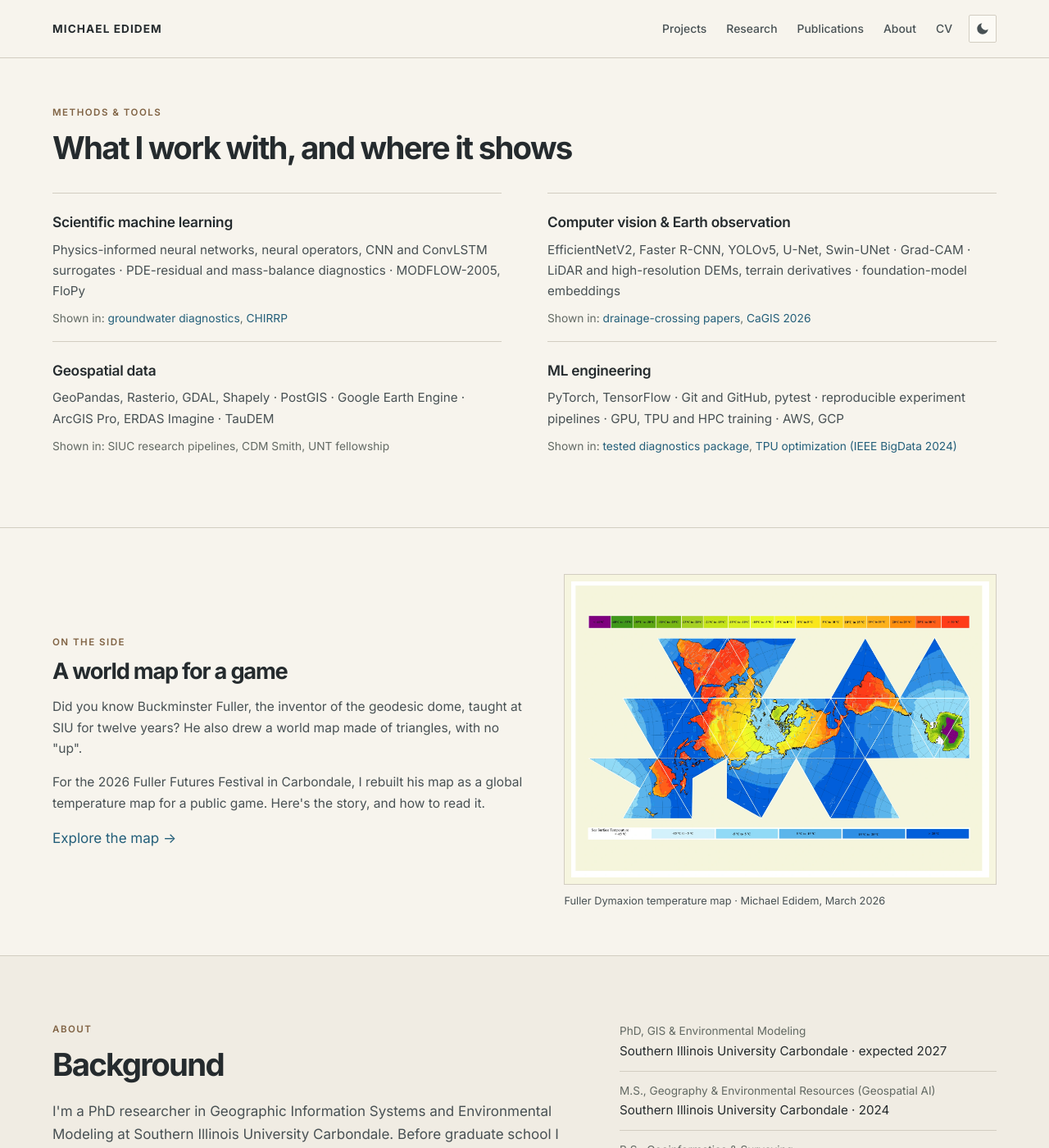
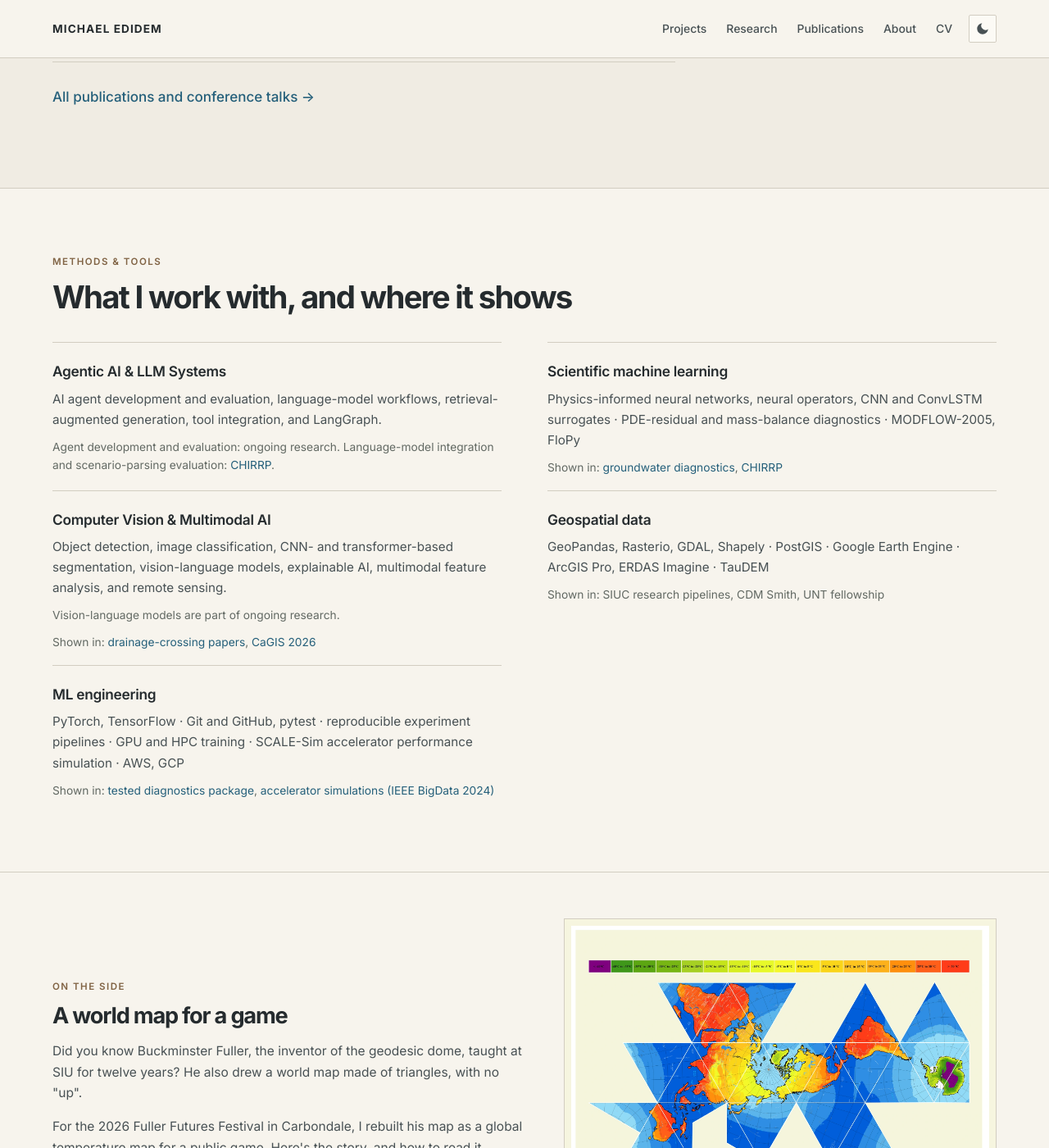
Before and after one commit to mikedidem/medidem, a Jekyll site: the page built from _pages/home.html, in a window 1280 px wide and 1400 px high, scrolled down 4468 px. Shown: the whole window at 82% size. Built offline with Jekyll 4.4.1, drawn with Linux system fonts in a browser that asks for light colours; some of the changed text lies outside the part shown.

Commit message:
Refresh research positioning and highlight ongoing multimodal and agent work

```diff
--- a/_pages/about.html
+++ b/_pages/about.html
@@ -26,9 +26,9 @@
       <div class="timeline-item__head"><span class="timeline-item__role">Research Assistant / Teaching Assistant</span><span class="timeline-item__when">2022 – present</span></div>
       <div class="timeline-item__org">Southern Illinois University Carbondale</div>
       <ul>
-        <li>Develop geospatial ML pipelines for mapping and environmental modeling in Python and GIS.</li>
+        <li>Develop reproducible computational workflows for mapping and environmental modeling, alongside ongoing multimodal AI and AI-agent development and evaluation.</li>
         <li>Built theory-guided and physics-informed neural network surrogates for groundwater simulation, reducing computational cost while measuring physical consistency.</li>
-        <li>Implemented deep-learning architectures (U-Net, CM-UNet, Faster R-CNN, YOLOv5, Transformer-based models) for elevation-derived hydrographic feature extraction and classification.</li>
+        <li>Developed and evaluated object-detection, classification and CNN- and transformer-based segmentation methods for elevation-derived hydrographic feature mapping.</li>
         <li>Conducted TauDEM-based topographic and stream-network analysis for hydrologic connectivity in agricultural watersheds.</li>
         <li>Teach Introduction to GIS (GEOG 401/502); have mentored more than 500 students in geospatial analysis and capstone projects.</li>
       </ul>
@@ -73,7 +73,7 @@
       <div class="timeline-item__head"><span class="timeline-item__role">Research Fellow: Optimizing Deep Learning Models for Geospatial Applications</span><span class="timeline-item__when">Summer 2024</span></div>
       <div class="timeline-item__org">University of North Texas</div>
       <ul>
-        <li>Designed and optimized deep-learning models for drought forecasting and drainage detection, improving efficiency through TPU optimization.</li>
+        <li>Investigated accelerator performance for geospatial deep-learning workloads using SCALE-Sim simulations.</li>
         <li>Built automated pipelines for large geospatial datasets, cutting data-preparation time by 50%.</li>
       </ul>
     </div>
--- a/_pages/home.html
+++ b/_pages/home.html
@@ -10,7 +10,8 @@
       <span class="eyebrow">Geospatial research · Earth &amp; environmental systems</span>
       <h1>Michael Edidem</h1>
       <p class="hero__tagline"><span>Geospatial AI</span><span>Scientific Machine Learning</span><span>Remote Sensing</span><span>Spatial &amp; Spatiotemporal Modeling</span></p>
-      <p class="hero__summary">I work at the intersection of geospatial AI and scientific machine learning. My research focuses on spatial and spatiotemporal prediction, remote sensing and computer vision for feature extraction and mapping, and neural surrogate modeling for environmental simulation. I translate complex physical and geospatial problems into reproducible machine-learning systems and decision-support tools.</p>
+      <p class="hero__summary">I develop and evaluate AI and computational methods for scientific problems, translating complex physical and geospatial challenges into reproducible machine-learning systems and decision-support tools.</p>
+      <p class="hero__summary">My work spans computer vision, scientific machine learning, numerical simulation, and model evaluation. My ongoing research extends into multimodal AI, vision-language models, and agentic workflows, with an emphasis on integration and reliability.</p>
       <p class="hero__meta">PhD Researcher · Southern Illinois University Carbondale<br>Expected graduation 2027 · Carbondale, IL</p>
       <div class="btn-row">
         <a class="btn btn--primary" href="#projects">View projects</a>
@@ -133,6 +134,14 @@
         <p>How can we build fast, accurate models that remain physically consistent? I investigate physics-informed neural operators for groundwater simulation.</p>
         <a href="{{ '/publications/#talks' | relative_url }}">AGU 2026 →</a>
       </div>
+      <div class="current__item">
+        <h4>Multimodal AI for Terrain Correction <span class="status">Ongoing</span></h4>
+        <p>Developing a multimodal AI framework combining vision-language models, terrain deep learning and hydrologic simulation to automate and verify DEM corrections at culverts and bridges.</p>
+      </div>
+      <div class="current__item">
+        <h4>Agentic AI for Scientific Workflows <span class="status">Ongoing</span></h4>
+        <p>Developing and evaluating AI-agent approaches for scientific and computational workflows, focusing on tool integration, workflow execution, and reliability.</p>
+      </div>
     </article>
   </div>
 </section>
@@ -209,13 +218,19 @@
     </div>
     <div class="caps">
       <div class="cap">
+        <h3>Agentic AI &amp; LLM Systems</h3>
+        <p>AI agent development and evaluation, language-model workflows, retrieval-augmented generation, tool integration, and LangGraph.</p>
+        <p class="cap__evidence">Agent development and evaluation: ongoing research. Language-model integration and scenario-parsing evaluation: <a href="{{ '/projects/chirrp/' | relative_url }}">CHIRRP</a>.</p>
+      </div>
+      <div class="cap">
         <h3>Scientific machine learning</h3>
         <p>Physics-informed neural networks, neural operators, CNN and ConvLSTM surrogates · PDE-residual and mass-balance diagnostics · MODFLOW-2005, FloPy</p>
         <p class="cap__evidence">Shown in: <a href="{{ '/projects/groundwater-surrogates/' | relative_url }}">groundwater diagnostics</a>, <a href="{{ '/projects/chirrp/' | relative_url }}">CHIRRP</a></p>
       </div>
       <div class="cap">
-        <h3>Computer vision &amp; Earth observation</h3>
-        <p>EfficientNetV2, Faster R-CNN, YOLOv5, U-Net, Swin-UNet · Grad-CAM · LiDAR and high-resolution DEMs, terrain derivatives · foundation-model embeddings</p>
+        <h3>Computer Vision &amp; Multimodal AI</h3>
+        <p>Object detection, image classification, CNN- and transformer-based segmentation, vision-language models, explainable AI, multimodal feature analysis, and remote sensing.</p>
+        <p class="cap__evidence">Vision-language models are part of ongoing research.</p>
         <p class="cap__evidence">Shown in: <a href="{{ '/projects/drainage-crossing-detection/' | relative_url }}">drainage-crossing papers</a>, <a href="{{ '/projects/drainage-crossing-detection/#transfer' | relative_url }}">CaGIS 2026</a></p>
       </div>
       <div class="cap">
@@ -225,8 +240,8 @@
       </div>
       <div class="cap">
         <h3>ML engineering</h3>
-        <p>PyTorch, TensorFlow · Git and GitHub, pytest · reproducible experiment pipelines · GPU, TPU and HPC training · AWS, GCP</p>
-        <p class="cap__evidence">Shown in: <a href="https://github.com/mikedidem/gw_surrogate_evaluation">tested diagnostics package</a>, <a href="https://doi.org/10.1109/BigData62323.2024.10826077">TPU optimization (IEEE BigData 2024)</a></p>
+        <p>PyTorch, TensorFlow · Git and GitHub, pytest · reproducible experiment pipelines · GPU and HPC training · SCALE-Sim accelerator performance simulation · AWS, GCP</p>
+        <p class="cap__evidence">Shown in: <a href="https://github.com/mikedidem/gw_surrogate_evaluation">tested diagnostics package</a>, <a href="https://doi.org/10.1109/BigData62323.2024.10826077">accelerator simulations (IEEE BigData 2024)</a></p>
       </div>
     </div>
   </div>
--- a/_pages/projects/chirrp.html
+++ b/_pages/projects/chirrp.html
@@ -29,6 +29,10 @@
 
     <h2>My role</h2>
     <p>I led the technical build. I trained and validated the physics-informed surrogate against MODFLOW-2005, built the web application, and connected the LLM layer, which parses requests and retrieves regulations, to the surrogate and the app. The paper is led by my advisor, Dr. Ruopu Li.</p>
+
+    <h2>Language-model integration and evaluation</h2>
+    <p>I connected the LLM layer to the surrogate and application, integrating LangGraph scenario parsing, retrieval-augmented generation and validated numerical inputs. The workflow includes a regex fallback, rejects out-of-range scenarios and supports on-demand MODFLOW cross-checking.</p>
+    <p>The scenario-parsing evaluation recorded 16 correct outcomes in 16 test cases, including rejection of out-of-range requests and withholding ambiguous ones. These results describe the reported test set; the full evaluation and limitations appear below.</p>
 
     <h2>Problem</h2>
     <p>Groundwater planning decisions such as how much to pump, and where, involve people who don't run numerical models. Each "what if" normally means a modeler setting up and running MODFLOW, so stakeholders see a few pre-chosen scenarios instead of exploring the trade-offs themselves.</p>
```
